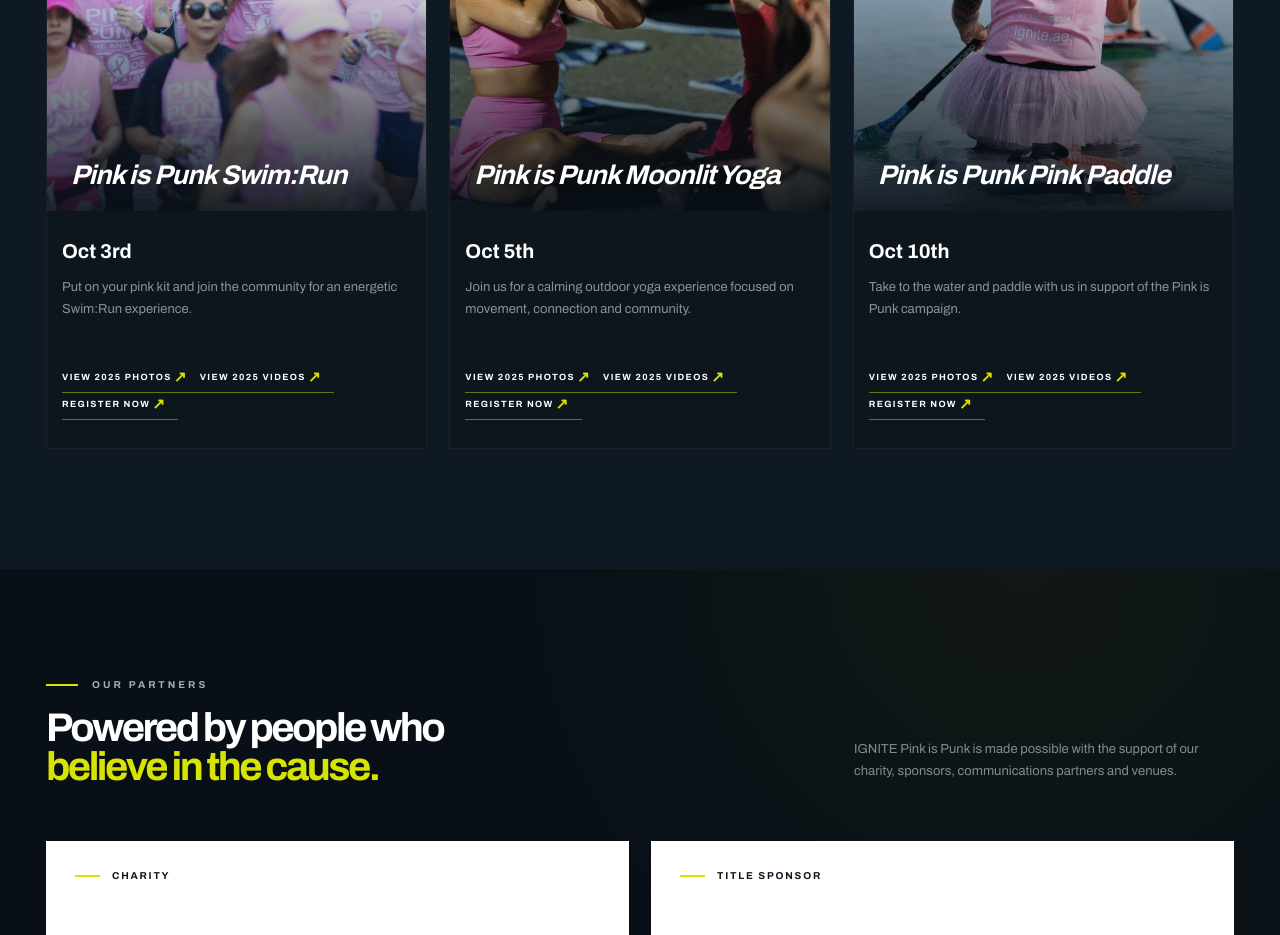
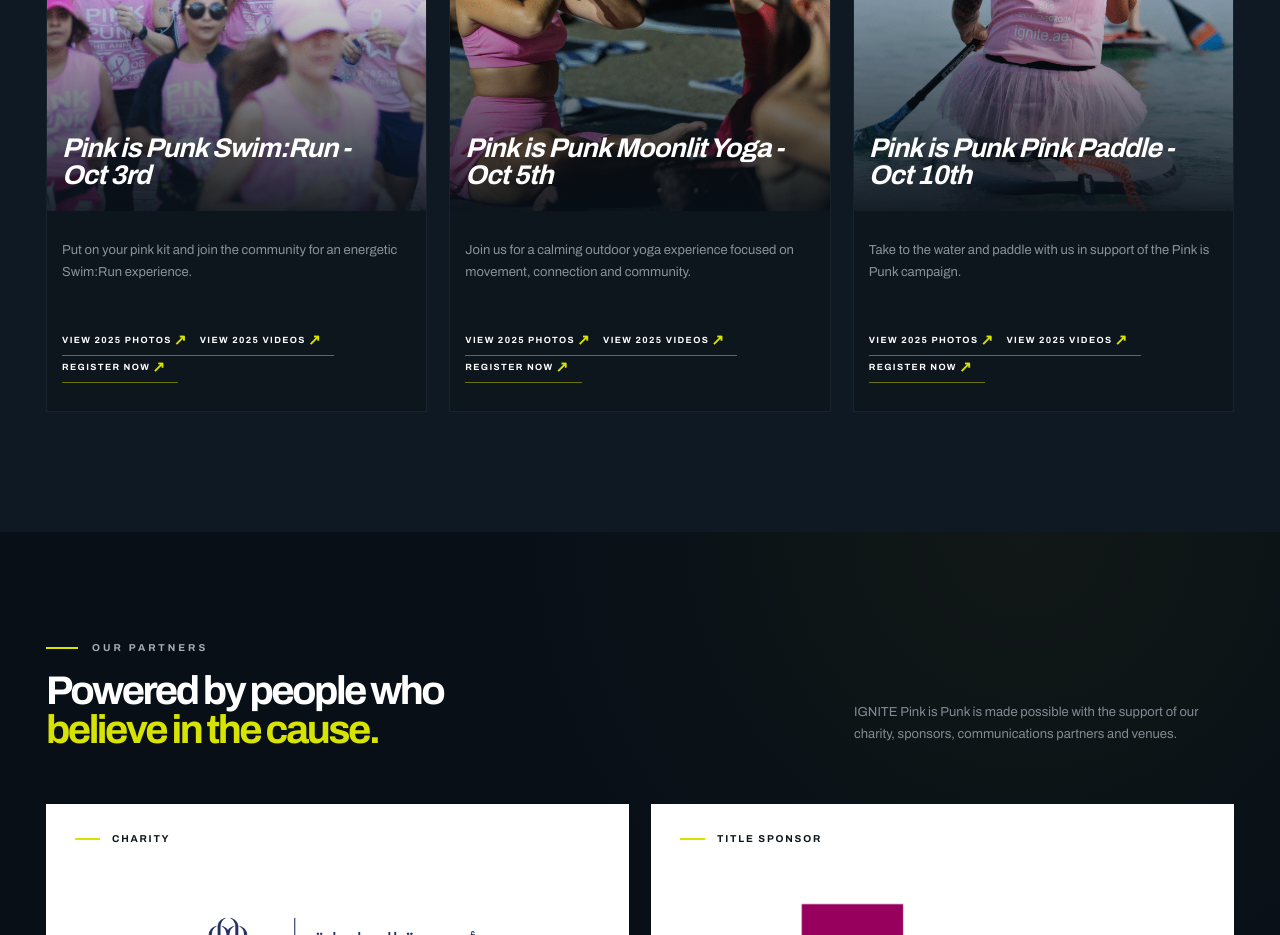
Before and after one commit to ivhub010/ignite.ae, a Next.js app: page /pink-is-punk in a window 1280 px wide. Shown: the part 2300-3235 px from the top of the page. Built offline with nearby package versions, Linux system fonts and the light colour scheme.

Commit message:
update link

```diff
--- a/app/globals.css
+++ b/app/globals.css
@@ -2669,7 +2669,7 @@
 .pink-event-image-title {
   position: absolute;
 
-  left: 24px;
+  left: 15px;
   bottom: 22px;
 
   z-index: 2;
--- a/app/pink-is-punk/page.tsx
+++ b/app/pink-is-punk/page.tsx
@@ -12,7 +12,7 @@
 
 const PINK_EVENTS = [
   {
-    shortTitle: 'Pink is Punk Swim:Run',
+    shortTitle: 'Pink is Punk Swim:Run - Oct 3rd',
     title: 'Oct 3rd',
     text: 'Put on your pink kit and join the community for an energetic Swim:Run experience.',
     image: '/assets/images/pink-is-punk/swim-run.png',
@@ -21,7 +21,7 @@
     viewvideos: 'https://www.instagram.com/reel/DP1C4zAj_w-/?utm_source=ig_web_copy_link&igsh=ZzBjaG5jcHByemNk'
   },
   {
-    shortTitle: 'Pink is Punk Moonlit Yoga',
+    shortTitle: 'Pink is Punk Moonlit Yoga - Oct 5th',
     title: 'Oct 5th',
     text: 'Join us for a calming outdoor yoga experience focused on movement, connection and community.',
     image: '/assets/images/pink-is-punk/moonlit-yoga.png',
@@ -30,7 +30,7 @@
     viewvideos: 'https://www.instagram.com/reel/DP3g7AaD0aq/?utm_source=ig_web_copy_link&igsh=MXdydTk4dTVuZWw1MQ=='
   },
   {
-    shortTitle: 'Pink is Punk Pink Paddle',
+    shortTitle: 'Pink is Punk Pink Paddle - Oct 10th',
     title: 'Oct 10th',
     text: 'Take to the water and paddle with us in support of the Pink is Punk campaign.',
     image: '/assets/images/pink-is-punk/pink-paddle.png',
@@ -327,7 +327,7 @@
 
 
                 <div className="pink-event-content">
-                  <h3>{event.title}</h3>
+                  {/* <h3>{event.title}</h3> */}
 
                   <p>{event.text}</p>
 
```
